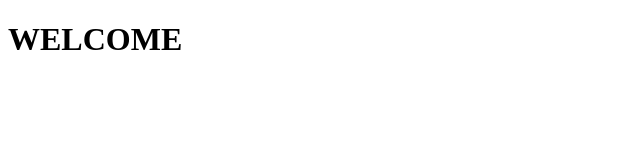
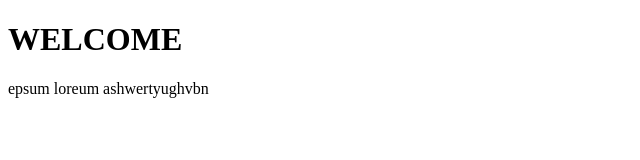
Before and after one commit to RamyashreeV/mygitrep, a plain HTML site: page index.html in a window 1280 px wide. Shown: the whole page, without its empty margins (0-640 px from the left). Drawn offline with Linux system fonts and the light colour scheme.

Commit message:
i have made the necessary changes

```diff
--- a/index.html
+++ b/index.html
@@ -5,5 +5,6 @@
     </head>
     <body>
         <h1>WELCOME</h1>
+        <p> epsum loreum ashwertyughvbn</p>
     </body>
 </html>
```
